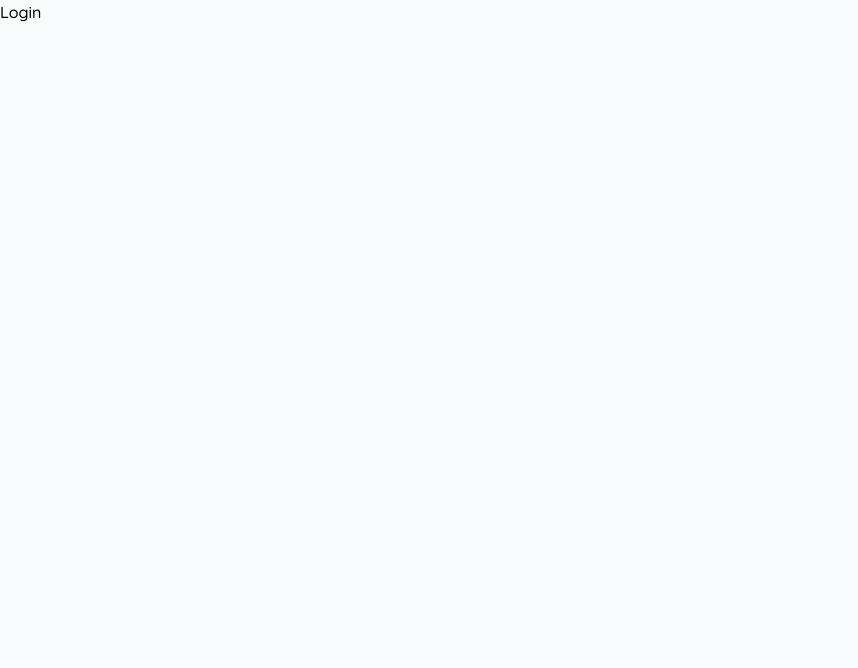
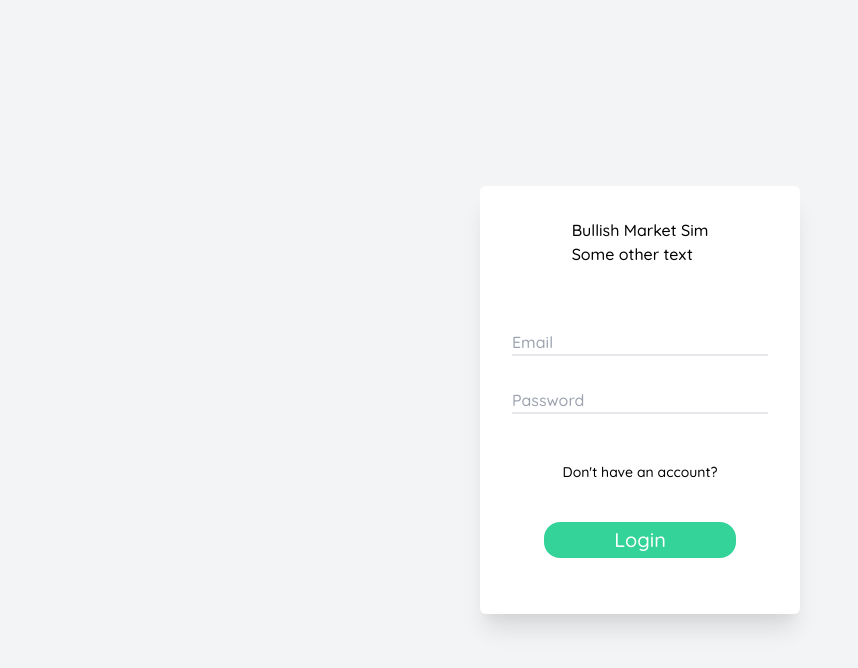
Before and after one commit to J-Obog/bullish-marketsim, a React (Create React App) app in the folder client/: page /login in a window 1280 px wide. Shown: the top 668 px of the page, without its empty margins (0-858 px from the left). Built offline with nearby package versions, Linux system fonts and the light colour scheme.

Commit message:
working on login page

```diff
--- a/client/public/index.html
+++ b/client/public/index.html
@@ -29,7 +29,7 @@
 
     <title>Bullish Market Sim</title>
   </head>
-  <body class="font-quicksand bg-gray-50">
+  <body class="font-quicksand bg-gray-100">
     <noscript>You need to enable JavaScript to run this app.</noscript>
     <div id="root"></div>
     <!--
--- a/client/src/pages/Login.js
+++ b/client/src/pages/Login.js
@@ -1,9 +1,53 @@
-import React from 'react';
+import React, { useState } from 'react';
+import { Link } from 'react-router-dom';
+import axios from "axios";
 
 const Login = () => {
+    const [email, setEmail] = useState("");
+    const [password, setPassword] = useState("");
+    const [erros, setErrors] = useState(null);
+
+    const changeEmail = (e) => {
+        setEmail(e.target.value);
+    }
+
+    const changePassword = (e) => {
+        setPassword(e.target.value);
+    }
+
+    const attemptLogin = () => {
+        axios.post("http://localhost:4001/api/auth/login", { email: email, password: password})
+        .then(({data}) => {
+
+        })
+        .catch(err => {
+            console.error(err);
+        })
+    }
+
     return (
-        <div>
-            <h1>Login</h1>
+        <div className="flex items-center justify-center h-screen">
+            <div className="bg-white w-1/4 px-16 py-8 rounded-md shadow-xl flex flex-col items-center justify-center">
+                <div className="mb-16">
+                    <h1>Bullish Market Sim</h1>
+                    <h2>Some other text</h2>
+                </div>
+                <div className="mb-12">
+                    <div className="mb-8">
+                        <input onInput={changeEmail} size="30" placeHolder="Email" className="outline-none border-b-2 border-gray-200 focus:border-green-300"/>
+                    </div>
+                    <div>
+                        <input onInput={changePassword} size="30" type="password" placeHolder="Password"
+                        className={`(1) ? "" : "outline-none border-b-2 border-gray-200 focus:border-green-300`}/>
+                    </div>
+                </div>
+                <div className="text-sm mb-10">
+                    <Link to="/signup">Don't have an account?</Link>
+                </div>
+                <div className="mb-6 w-full">
+                    <button onClick={attemptLogin} className="bg-green-400 py-1 px-3 text-white text-xl rounded-2xl w-full">Login</button>
+                </div>
+            </div>
         </div>
     )
 }
```
